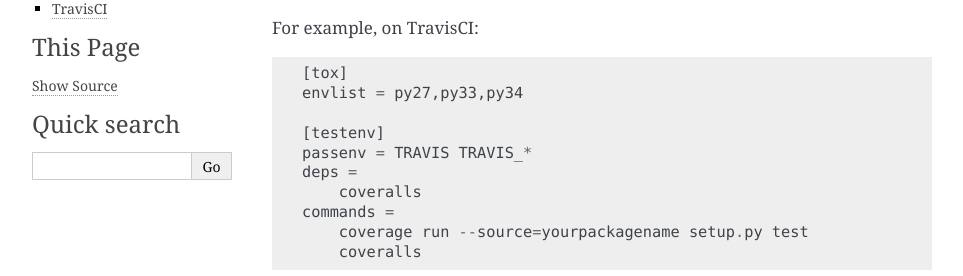
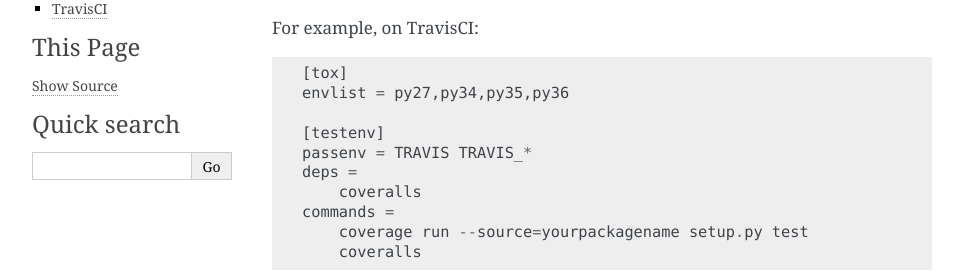
Before and after one commit to TheKevJames/coveralls-python, a Sphinx documentation site: the page built from docs/usage/tox.rst, in a window 1280 px wide. Shown: the part 201-477 px from the top of the page, without its empty margins (148-1111 px from the left). Built offline with Sphinx 7.4.7, drawn with Linux system fonts in a browser that asks for light colours; formulas are drawn with MathJax 3.

Commit message:
chore(python): fix stray python 3.3 references

```diff
--- a/docs/usage/tox.rst
+++ b/docs/usage/tox.rst
@@ -6,7 +6,7 @@ Running coveralls-python from within a `tox`_ environment (v2.0 and above) requi
 For example, on TravisCI::
 
     [tox]
-    envlist = py27,py33,py34
+    envlist = py27,py34,py35,py36
 
     [testenv]
     passenv = TRAVIS TRAVIS_*
```
Also changed, not shown: 1 other file.
